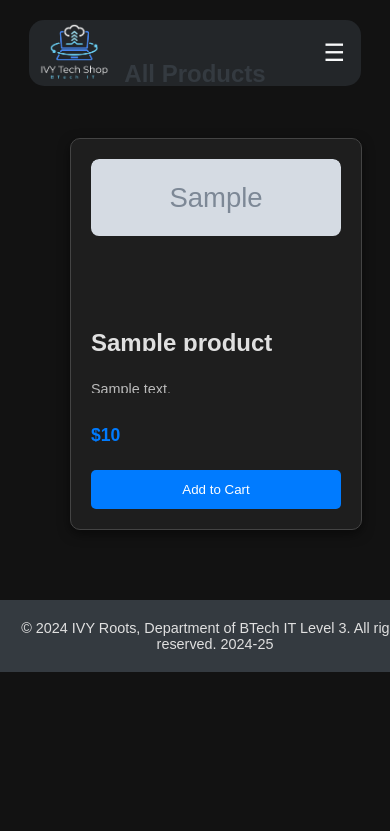
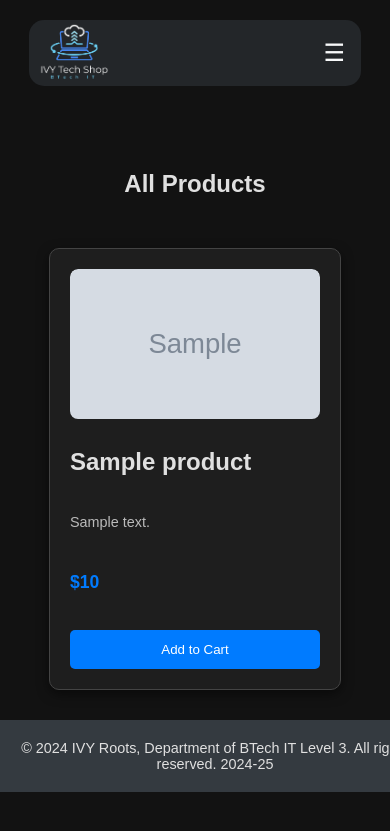
Before and after one commit to AlyanAkram/IvyEcomProject, a PHP site: page /products.php in a window 390 px wide. Shown: the top 831 px of the page. Run offline with PHP 8.4, Linux system fonts and the light colour scheme; tables that the repository leaves empty or names only in its code hold one stand-in row (values such as "Sample post"); grey boxes marked "Sample" are stand-in pictures.

Commit message:
updated products page

```diff
--- a/products.css
+++ b/products.css
@@ -4,19 +4,112 @@
 main {
   max-width: 1200px;
   margin: auto;
-  padding: 40px;
+  padding-top: 150px;
+  color: #e0e0e0; /* Ensure text color matches index page */
 }
 
 h2 {
   text-align: center;
   margin: 20px 0;
-  color: #343a40; /* Color for headings */
+  color: #e0e0e0; /* Light color for headings */
 }
 
 /* Product List Styles */
 .product-list {
   display: grid;
   grid-template-columns: repeat(auto-fit, minmax(300px, 1fr));
-  gap: 10px; /* Adjust gap as needed */
+  gap: 20px; /* Increased gap for better spacing */
   padding: 20px; /* This should not exceed the body width */
+  justify-items: center; /* Center items in the grid */
 }
+
+/* Product Card Styles */
+.product-card {
+  margin: 10px; /* Add margin between cards */
+  border: 1px solid #444; /* Darker border */
+  border-radius: 10px;
+  padding: 20px;
+  background-color: #1e1e1e; /* Dark background for product cards */
+  box-shadow: 0 4px 12px rgba(0, 0, 0, 0.5); /* Darker shadow */
+  transition: transform 0.3s, box-shadow 0.3s;
+  width: 250px; /* Fixed width for product cards */
+  height: 400px; /* Increased height for product cards */
+  display: flex;
+  flex-direction: column; /* Align content vertically */
+  justify-content: space-between; /* Space between elements */
+  overflow: hidden; /* Hide overflow for any excess content */
+}
+
+/* Product Image Styles */
+.product-card img {
+  width: 100%; /* Make images responsive */
+  height: 200px; /* Set fixed height for product images */
+  object-fit: cover; /* Cover the area without stretching */
+  border-radius: 8px; /* Add border radius to images */
+}
+
+/* Responsive Image Styles */
+@media (max-width: 768px) {
+  .product-card img {
+    height: 150px; /* Decrease height on smaller screens */
+  }
+}
+
+.product-card:hover {
+  transform: translateY(-5px); /* Lift effect on hover */
+  box-shadow: 0 8px 20px rgba(0, 0, 0, 0.7);
+}
+
+/* Product Title Styles */
+.product-card h3 {
+  font-size: 1.5em; /* Set a uniform font size for the title */
+  margin: 15px 0;
+  color: #e0e0e0; /* Light text for product titles */
+  overflow: hidden; /* Hide overflow for the title */
+  text-overflow: ellipsis; /* Add ellipsis for overflow text */
+  white-space: nowrap; /* Prevent text from wrapping */
+}
+
+/* Product Description Styles */
+.product-card p {
+  color: #bbb; /* Lighter color for product descriptions */
+  font-size: 0.9em;
+  overflow: hidden; /* Hide overflow for the description */
+  text-overflow: ellipsis; /* Add ellipsis for overflow text */
+  white-space: nowrap; /* Prevent text from wrapping */
+  max-height: 50px; /* Limit height for the description */
+}
+
+.product-card .price {
+  color: #007bff; /* Price color */
+  font-weight: bold;
+  font-size: 1.1em;
+}
+
+.product-card form {
+  margin-top: 10px;
+}
+
+.product-card input[type="submit"] {
+  display: block;
+  padding: 12px 0;
+  width: 100%;
+  background-color: #007bff; /* Button background color */
+  color: white; /* Button text color */
+  border: none;
+  border-radius: 5px;
+  cursor: pointer;
+  transition: background-color 0.3s;
+}
+
+.product-card input[type="submit"]:hover {
+  background-color: #0056b3; /* Change background color on hover */
+}
+
+/* Center the product list on small screens */
+@media (max-width: 768px) {
+  .product-list {
+    grid-template-columns: 1fr; /* Single column layout on small screens */
+    justify-items: center; /* Center items in the grid */
+  }
+}
```
